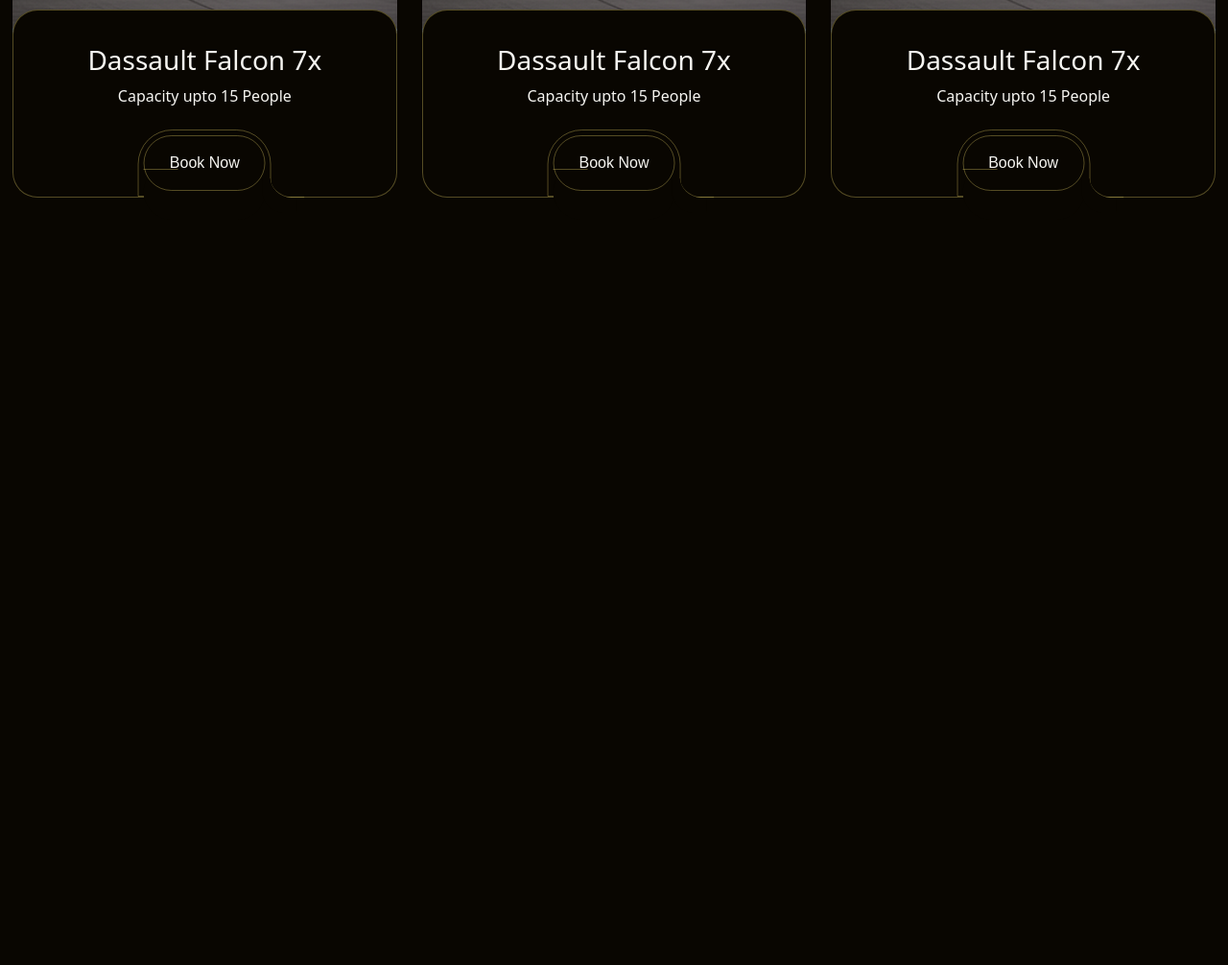
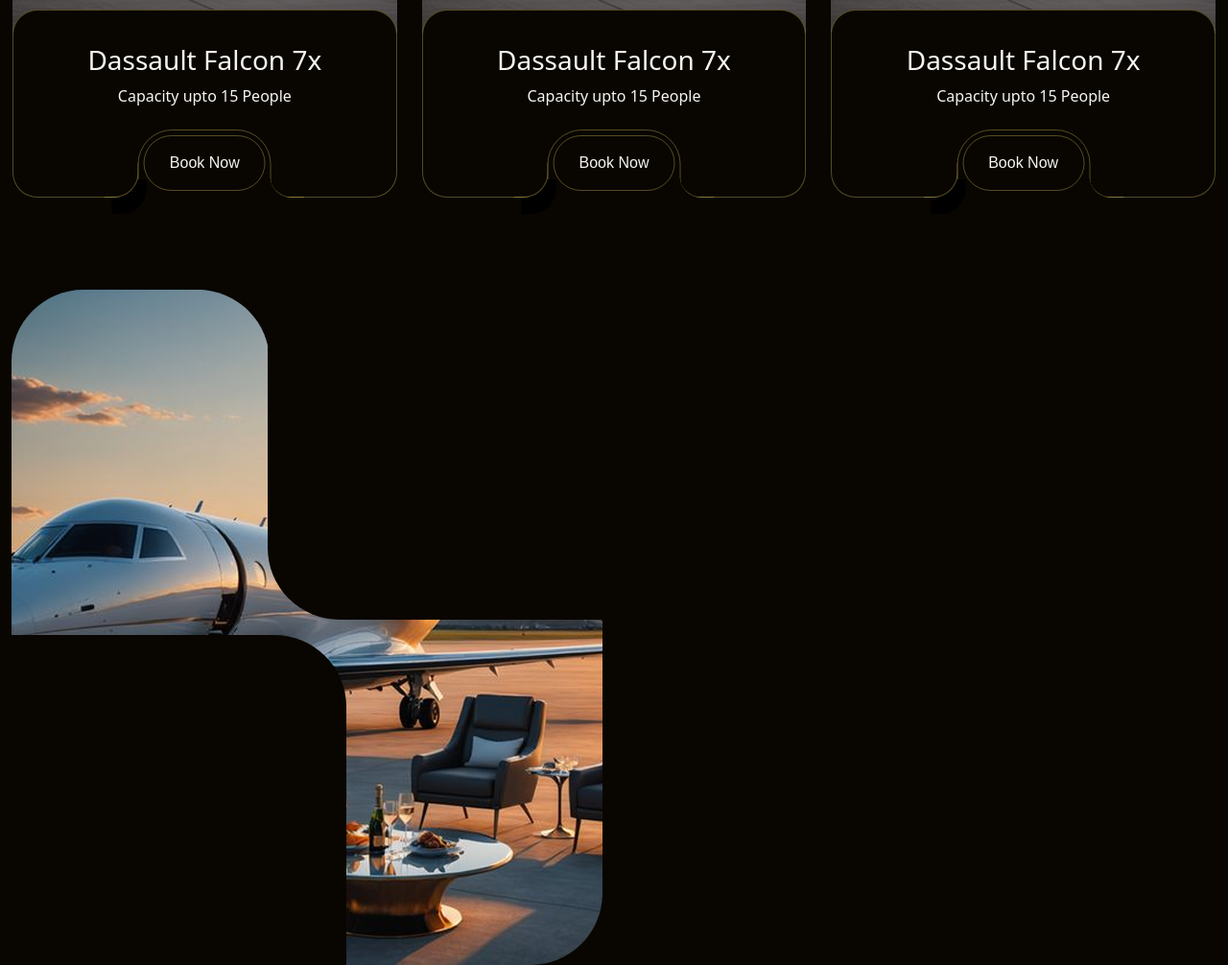
Before and after one commit to duttachandan/Royal-Aviation, a plain HTML site: page index.html in a window 1280 px wide. Shown: the part 600-1606 px from the top of the page at 96% size. Before the commit the page ends 886 px from the top, so only its background shows below. Drawn offline with nearby package versions, Linux system fonts and the light colour scheme; a web font is replaced by a local one.

Commit message:
updated cards

```diff
--- a/CSS/style.css
+++ b/CSS/style.css
@@ -98,7 +98,6 @@
   position: absolute;
   height: 36px;
   width: 36px;
-  /* background: red; */
   border: solid rgba(219, 199, 97, 36%);
   border-width: 0 0 1px;
 }
@@ -111,6 +110,16 @@
   pointer-events: none;
 }
 
+.card-content > a::before {
+  bottom: -2px;
+  left: -36px;
+  border-radius: 0 0 26px 0;
+  border: solid rgba(219, 199, 97, 36%);
+  border-width: 0 1px 1px 0;
+  background: transparent;
+  box-shadow: 8px 17px 0 black;
+}
+
 .card-content > a > span {
   padding: 16px 26px;
   border: 1px solid rgba(219, 199, 97, 36%);
@@ -119,3 +128,50 @@
   color: var(--text-color);
   box-shadow: 0 30px 0 var(--secondary-color);
 }
+
+/* Join Our Aviation Club Section */
+
+.join-our-sec-img {
+  max-width: 696px;
+  height: 704px;
+  position: relative;
+}
+
+.join-our-sec-img::after {
+  content: "";
+  position: absolute;
+  height: 344px;
+  width: 349px;
+  background: var(--secondary-color);
+  right: 0;
+  top: 0;
+  border-radius: 0 0 0 75px;
+}
+
+.join-our-sec-img::before {
+  content: "";
+  position: absolute;
+  height: 344px;
+  width: 349px;
+  background: var(--secondary-color);
+  left: 0;
+  bottom: 0;
+  border-radius: 0 75px 0 0;
+}
+
+.join-our-sec-img > img {
+  width: 100%;
+  height: 100%;
+  object-fit: cover;
+  border-radius: 75px;
+}
+
+.rb-overlay {
+  height: 88px;
+  width: 92px;
+  background: transparent;
+  position: absolute;
+  right: calc(696px - 349px);
+  border-radius: 0 75px 0 0;
+  box-shadow: 22px -29px 0 var(--secondary-color);
+}
--- a/index.html
+++ b/index.html
@@ -1,14 +1,17 @@
 <!DOCTYPE html>
 <html lang="en">
-
   <head>
     <meta charset="UTF-8" />
     <meta name="viewport" content="width=device-width, initial-scale=1.0" />
     <title>Royal Aviation</title>
 
     <!-- Bootstrap CSS -->
-    <link href="https://cdn.jsdelivr.net/npm/bootstrap@5.3.8/dist/css/bootstrap.min.css" rel="stylesheet"
-        integrity="sha384-sRIl4kxILFvY47J16cr9ZwB07vP4J8+LH7qKQnuqkuIAvNWLzeN8tE5YBujZqJLB" crossorigin="anonymous" />
+    <link
+      href="https://cdn.jsdelivr.net/npm/bootstrap@5.3.8/dist/css/bootstrap.min.css"
+      rel="stylesheet"
+      integrity="sha384-sRIl4kxILFvY47J16cr9ZwB07vP4J8+LH7qKQnuqkuIAvNWLzeN8tE5YBujZqJLB"
+      crossorigin="anonymous"
+    />
     <!-- Custom CSS -->
     <link rel="stylesheet" href="./CSS/style.css" />
   </head>
@@ -38,7 +41,8 @@
                 <h3>Dassault Falcon 7x</h3>
                 <p>Capacity upto 15 People</p>
                 <a href="" class="d-inline-block position-absolute">
-                                <span class="d-inline-block"> Book Now </span></a>
+                  <span class="d-inline-block"> Book Now </span></a
+                >
               </div>
             </div>
           </div>
@@ -49,7 +53,8 @@
                 <h3>Dassault Falcon 7x</h3>
                 <p>Capacity upto 15 People</p>
                 <a href="" class="d-inline-block position-absolute">
-                                <span class="d-inline-block"> Book Now </span></a>
+                  <span class="d-inline-block"> Book Now </span></a
+                >
               </div>
             </div>
           </div>
@@ -60,7 +65,8 @@
                 <h3>Dassault Falcon 7x</h3>
                 <p>Capacity upto 15 People</p>
                 <a href="" class="d-inline-block position-absolute">
-                                <span class="d-inline-block"> Book Now </span></a>
+                  <span class="d-inline-block"> Book Now </span></a
+                >
               </div>
             </div>
           </div>
@@ -68,13 +74,34 @@
       </div>
     </section>
 
+    <!-- Join Our Aviation club Section -->
+
+    <section class="join-us-sec py-3">
+      <div class="container">
+        <div class="row">
+          <div class="col-12 col-lg-6">
+            <div class="join-our-sec-img">
+              <div class="rb-overlay"></div>
+              <div class="rt-overlay"></div>
+              <div class="lb-overlay"></div>
+              <div class="lt-overlay"></div>
+              <img src="./Assets/form image 1.png" alt="" />
+            </div>
+          </div>
+          <div class="col-12 col-lg-6">
+            <!-- <form action=""></form> -->
+          </div>
+        </div>
+      </div>
+    </section>
     <!-- Bootstrap JS -->
-    <script src="https://cdn.jsdelivr.net/npm/bootstrap@5.3.8/dist/js/bootstrap.bundle.min.js"
+    <script
+      src="https://cdn.jsdelivr.net/npm/bootstrap@5.3.8/dist/js/bootstrap.bundle.min.js"
       integrity="sha384-FKyoEForCGlyvwx9Hj09JcYn3nv7wiPVlz7YYwJrWVcXK/BmnVDxM+D2scQbITxI"
-        crossorigin="anonymous"></script>
+      crossorigin="anonymous"
+    ></script>
 
     <!-- Custom JS -->
     <script src="./JS/index.js"></script>
   </body>
-
 </html>
```
Also changed, not shown: Assets/form image 1.png (added). Lines whose indentation alone changed are shown as unchanged.
